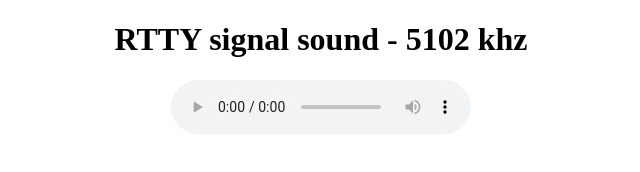
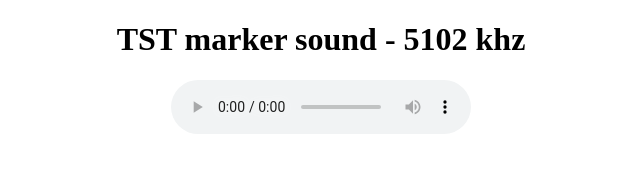
Before and after one commit to nikita-yon/nns, a plain HTML site: page 5102.html in a window 1280 px wide. Shown: the whole page, without its empty margins (319-959 px from the left). Drawn offline with Linux system fonts and the light colour scheme.

Commit message:
Add files via upload

```diff
--- a/5102.html
+++ b/5102.html
@@ -13,7 +13,7 @@
 <body>
 
     <div id="para">
-        <h1>RTTY signal sound - 5102 khz</h1>
+        <h1>TST marker sound - 5102 khz</h1>
     <audio controls id="para">
 
         <source src="5102.wav" type="audio/wav">
```
